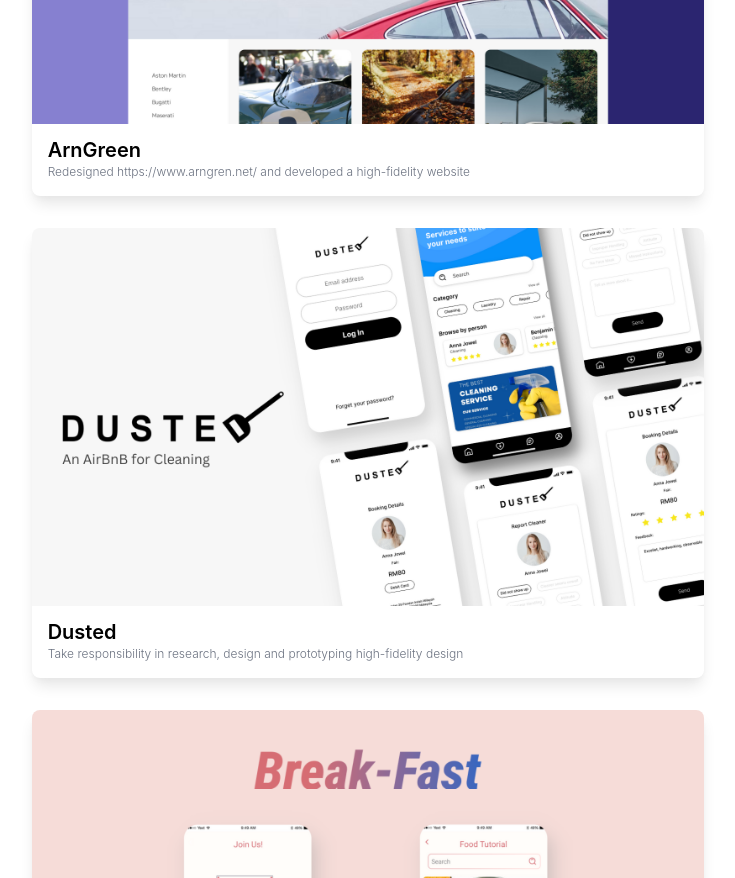
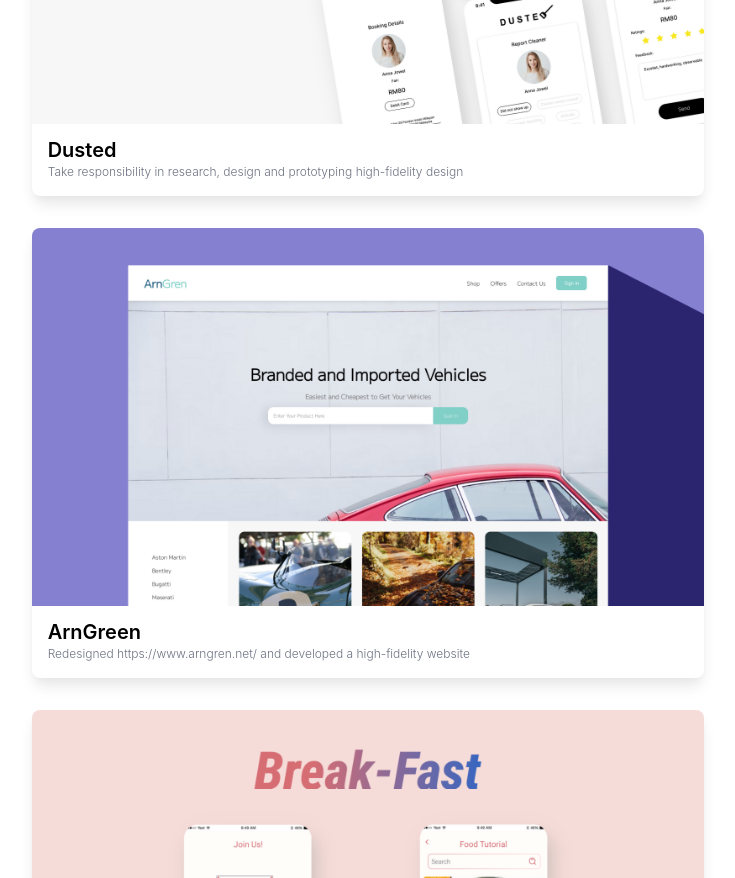
Before and after one commit to elynafock/nextjs-portfolio, a Next.js app: page /portfolio in a window 1280 px wide. Shown: the part 2100-2978 px from the top of the page, without its empty margins (59-794 px from the left). Built offline with nearby package versions, Linux system fonts and the light colour scheme.

Commit message:
dusted position

```diff
--- a/pages/portfolio.tsx
+++ b/pages/portfolio.tsx
@@ -25,6 +25,13 @@
         "This figma link contains the wireframes and prototype design, style guide and component of this project.",
       link: "https://www.figma.com/design/3TILgXAbQbxpUmaAZ6GCsL/FYP---Moodle-Application?node-id=203-4&t=PPACVShW95Qy0tdd-1",
     },
+    {
+      name: "Dusted",
+      image: "dusted.png",
+      description:
+        "Take responsibility in research, design and prototyping high-fidelity design",
+      link: "https://www.figma.com/file/m0zJK2QmB4NDgyExr95Vls/Untitled?node-id=0%3A1&t=Over73eJSJCMJGsa-0",
+    },
     // {
     //   name: "Whaleader Logistic",
     //   image: "whaleader-logistics.png",
@@ -45,13 +52,6 @@
       description:
         "Redesigned https://www.arngren.net/ and developed a high-fidelity website",
       link: "https://fakearngren.netlify.app/",
-    },
-    {
-      name: "Dusted",
-      image: "dusted.png",
-      description:
-        "Take responsibility in research, design and prototyping high-fidelity design",
-      link: "https://www.figma.com/file/m0zJK2QmB4NDgyExr95Vls/Untitled?node-id=0%3A1&t=Over73eJSJCMJGsa-0",
     },
     {
       name: "Break-Fast",
```
